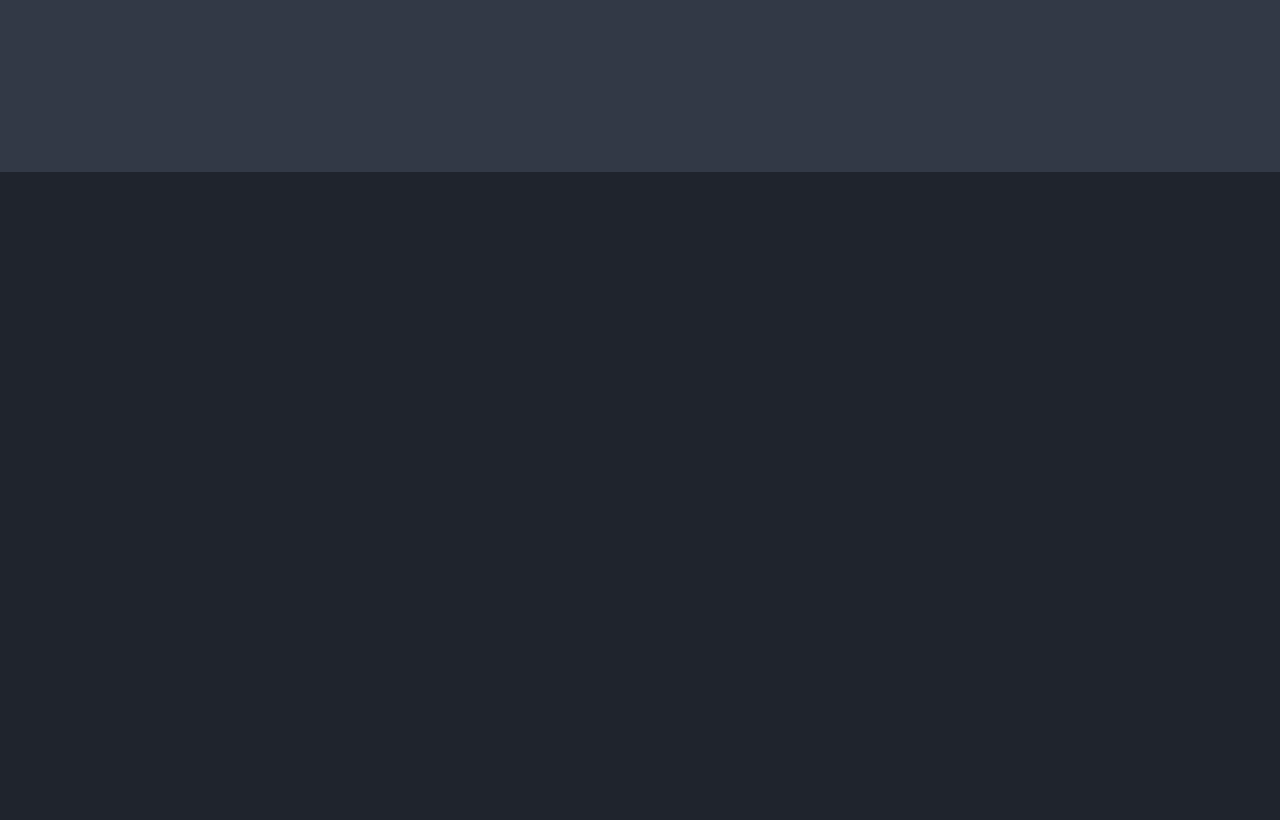
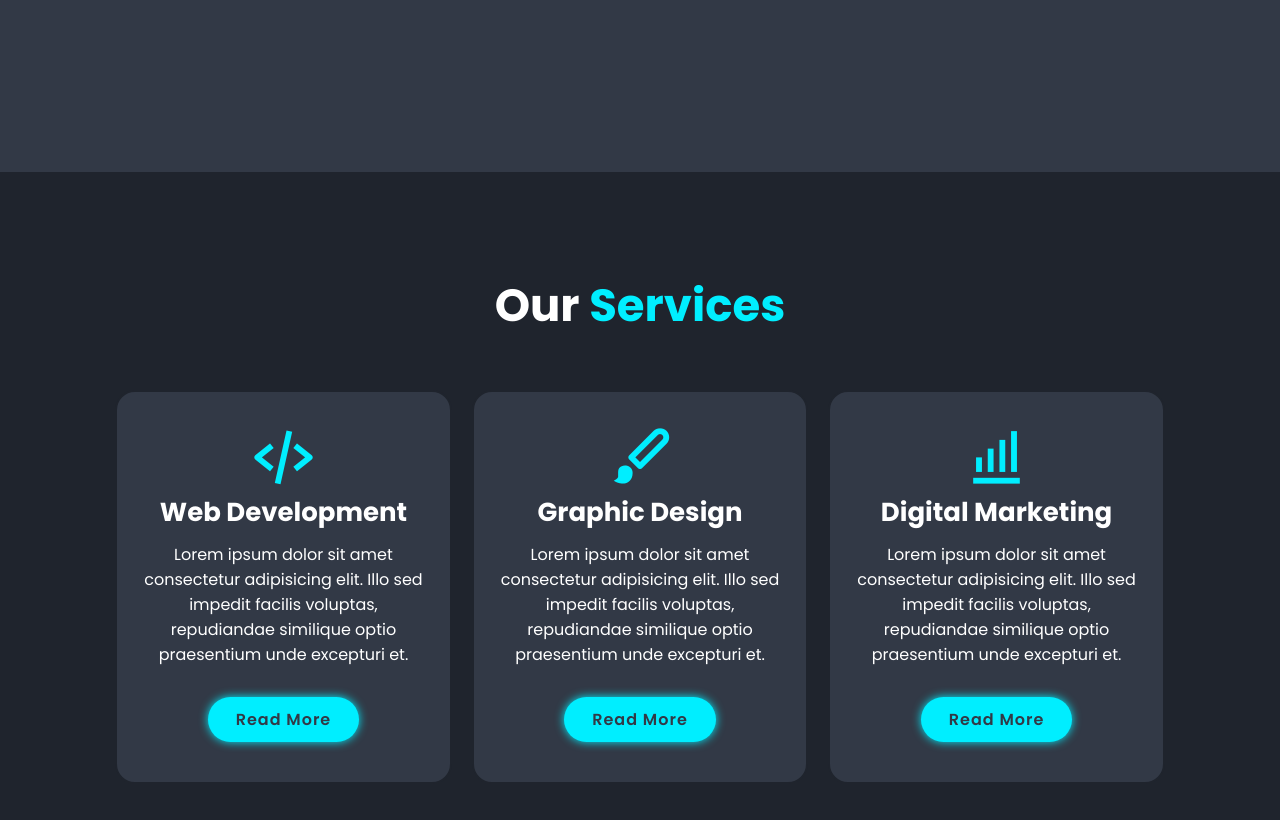
Before and after one commit to Moamin-AbuEwaida/responsive-porf, a plain HTML site: page index.html in a window 1280 px wide. Shown: the part 1428-2248 px from the top of the page. Before the commit the page ends 1600 px from the top, so only its background shows below. Drawn offline with nearby package versions, Linux system fonts and the light colour scheme.

Commit message:
services section

```diff
--- a/index.html
+++ b/index.html
@@ -71,6 +71,42 @@
         <a href="#" class="btn">Read More</a>
       </div>
     </section>
+    <!-- services section -->
+    <section class="services" id="services">
+      <h2 class="heading">Our <span>Services</span></h2>
+      <div class="services-container">
+        <div class="services-box">
+          <i class="bx bx-code-alt"></i>
+          <h3>Web Development</h3>
+          <p>
+            Lorem ipsum dolor sit amet consectetur adipisicing elit. Illo sed
+            impedit facilis voluptas, repudiandae similique optio praesentium
+            unde excepturi et.
+          </p>
+          <a href="#" class="btn">Read More</a>
+        </div>
+        <div class="services-box">
+          <i class="bx bxs-paint"></i>
+          <h3>Graphic Design</h3>
+          <p>
+            Lorem ipsum dolor sit amet consectetur adipisicing elit. Illo sed
+            impedit facilis voluptas, repudiandae similique optio praesentium
+            unde excepturi et.
+          </p>
+          <a href="#" class="btn">Read More</a>
+        </div>
+        <div class="services-box">
+          <i class="bx bx-bar-chart-alt"></i>
+          <h3>Digital Marketing</h3>
+          <p>
+            Lorem ipsum dolor sit amet consectetur adipisicing elit. Illo sed
+            impedit facilis voluptas, repudiandae similique optio praesentium
+            unde excepturi et.
+          </p>
+          <a href="#" class="btn">Read More</a>
+        </div>
+      </div>
+    </section>
     <script src="./script.js"></script>
   </body>
 </html>
--- a/styles.css
+++ b/styles.css
@@ -171,3 +171,44 @@ span {
   font-size: 1.6rem;
   margin: 2rem 0 3rem;
 }
+
+.services h2 {
+  margin-bottom: 5rem;
+}
+
+.services-container {
+  display: flex;
+  justify-content: center;
+  align-items: center;
+  flex-wrap: wrap;
+  gap: 2rem;
+}
+
+.services-container .services-box {
+  flex: 1 1 30rem;
+  background: var(--second-bg-color);
+  padding: 3rem 2rem 4rem;
+  border-radius: 2rem;
+  text-align: center;
+  border: 0.2rem solid var(--bg-color);
+  transition: 0.5s ease;
+}
+
+.services-container .services-box:hover {
+  border-color: var(--main-color);
+  transform: scale(1.02);
+}
+
+.services-box i {
+  font-size: 7rem;
+  color: var(--main-color);
+}
+
+.services-box h3 {
+  font-size: 2.6rem;
+}
+
+.services-box p {
+  font-size: 1.6rem;
+  margin: 1rem 0 3rem;
+}
```
